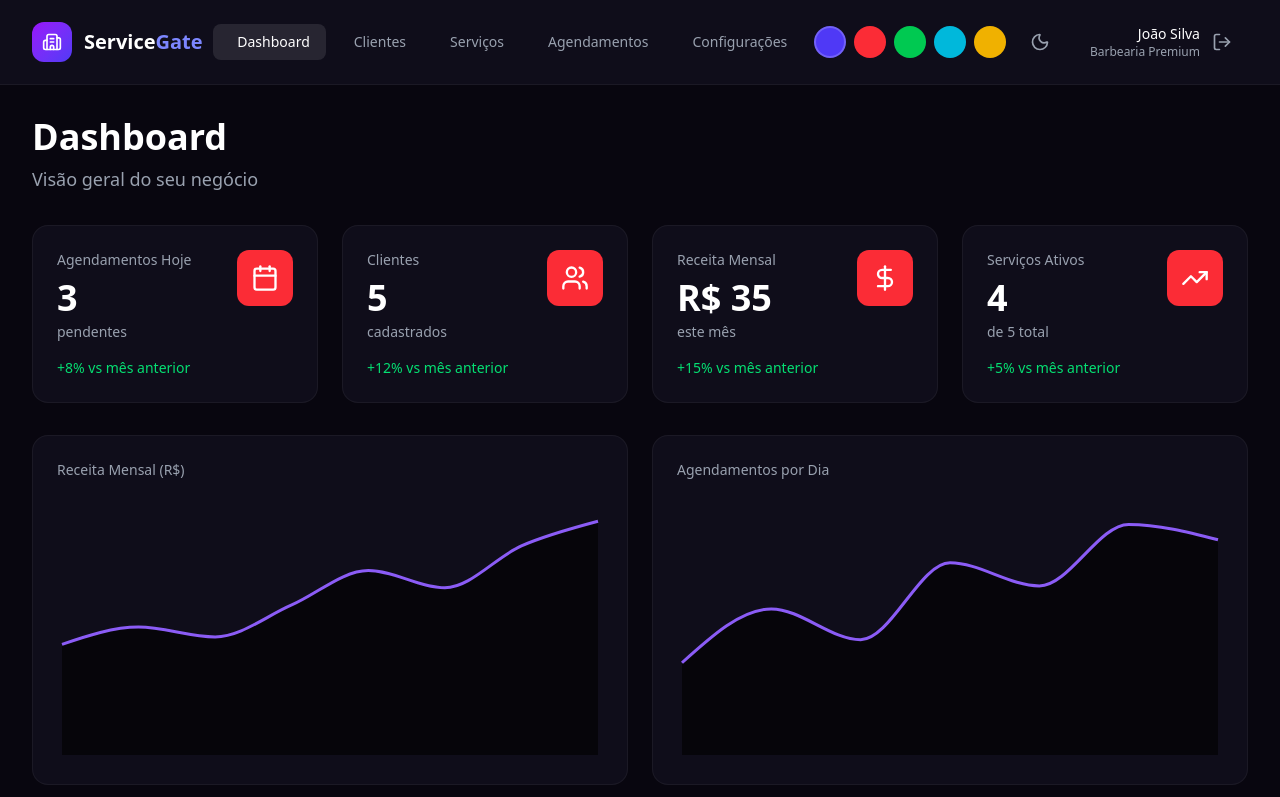
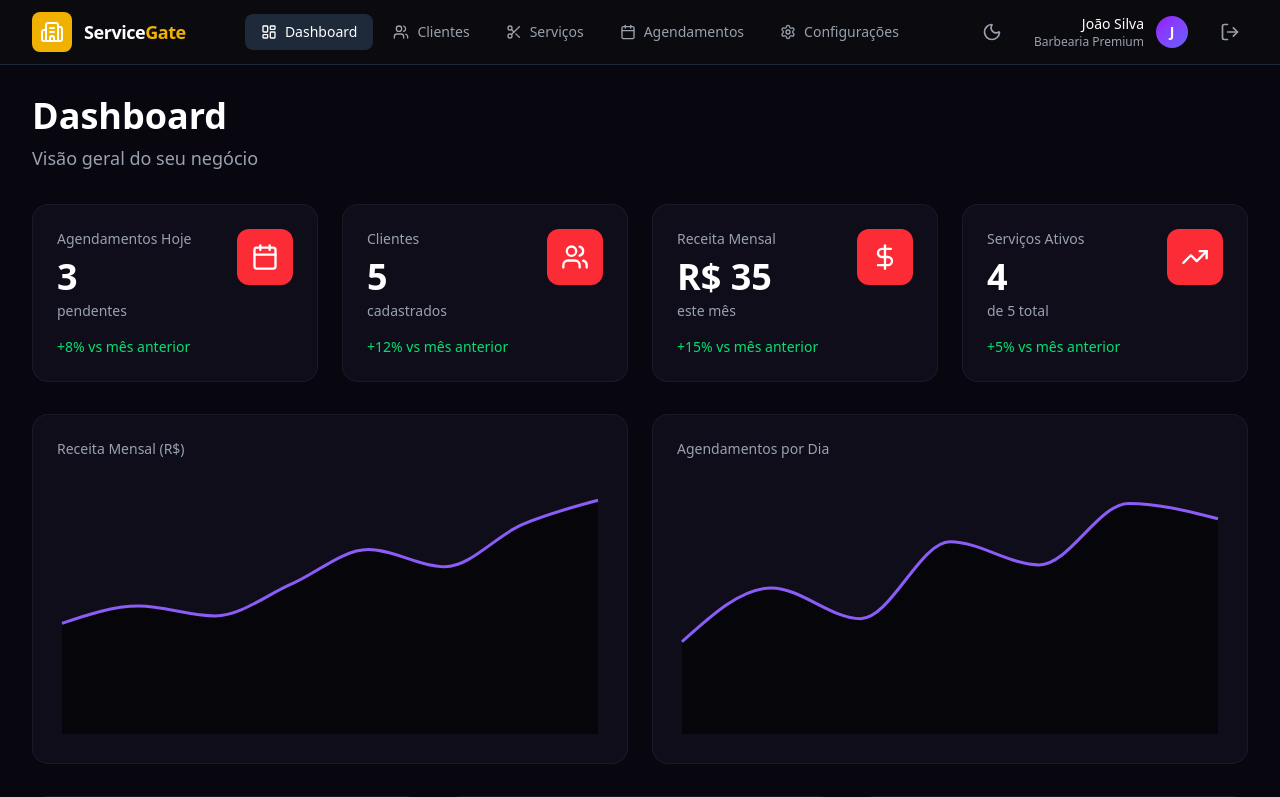
Before and after one commit to Devora-Oficial/Devora-Hackathon, a React app in the folder Front-end/: page /dashboardEmpresa in a window 1280 px wide. Shown: the top 797 px of the page. Built offline with nearby package versions, Linux system fonts and the light colour scheme; the HTML template or start-up script is replaced by a standard one.

Commit message:
arrumando caminhos e padronização da navbar de gerenciamento

```diff
--- a/Front-end/src/components/NavbarManage.jsx
+++ b/Front-end/src/components/NavbarManage.jsx
@@ -10,12 +10,12 @@ export default function NavbarManage({ userType = "company", userName = "João S
   // Define navegação baseada no tipo de usuário
   const navItems = userType === "admin"
     ? [
-        { name: "Dashboard", path: "/admin/dashboard", icon: LayoutDashboard },
-        { name: "Empresas", path: "/admin/empresas", icon: Building2 },
-        { name: "Configurações", path: "/admin/configuracoes", icon: Settings },
+        { name: "Dashboard", path: "/dashboardAdmin", icon: LayoutDashboard },
+        { name: "Empresas", path: "/empresas", icon: Building2 },
+        { name: "Configurações", path: "/configuracoesAdmin", icon: Settings },
       ]
     : [
-        { name: "Dashboard", path: "/dashboard", icon: LayoutDashboard },
+        { name: "Dashboard", path: "/dashboardEmpresa", icon: LayoutDashboard },
         { name: "Clientes", path: "/clientes", icon: Users },
         { name: "Serviços", path: "/servicos", icon: Scissors },
         { name: "Agendamentos", path: "/agendamentos", icon: Calendar },
--- a/Front-end/src/pages/admin/Empresas.jsx
+++ b/Front-end/src/pages/admin/Empresas.jsx
@@ -172,10 +172,13 @@ const Empresas = () => {
     },
   ];
 
+  const tipoConta = 'admin'
+
+
   return (
     <>
       <div className="bg-[#07060a] text-white font-sans antialiased min-h-screen pt-16">
-        <NavbarManage/>
+        <NavbarManage userType={tipoConta}/>
         <main className="mx-auto max-w-7xl px-4 py-8 sm:px-6 lg:px-8">
           <div className="mb-8">
             <h1 className="text-3xl font-bold tracking-tight">Empresas</h1>
--- a/Front-end/src/pages/empresa/DashboardEmpresa.jsx
+++ b/Front-end/src/pages/empresa/DashboardEmpresa.jsx
@@ -11,6 +11,7 @@ import {
   Settings
 } from 'lucide-react';
 import { AreaChart, Area, ResponsiveContainer } from 'recharts';
+import NavbarManage from '../../components/NavbarManage';
 
 // Mock data para gráficos
 const revenueData = [
@@ -33,78 +34,6 @@ const appointmentsData = [
   { day: 'Sáb', value: 30 },
   { day: 'Dom', value: 28 },
 ];
-
-// Navbar Component
-function Navbar({ currentUser }) {
-  const navItems = [
-    { id: 'dashboard', label: 'Dashboard' },
-    { id: 'clients', label: 'Clientes' },
-    { id: 'services', label: 'Serviços' },
-    { id: 'appointments', label: 'Agendamentos' },
-    { id: 'settings', label: 'Configurações' },
-  ];
-
-  const [activeItem, setActiveItem] = useState('dashboard');
-
-  return (
-    <nav className="bg-[#0f0d1a] border-b border-white/5 px-8 py-4">
-      <div className="max-w-[1600px] mx-auto flex items-center justify-between">
-        {/* Logo */}
-        <div className="flex items-center gap-3">
-          <div className="w-10 h-10 rounded-xl bg-gradient-to-br from-purple-600 to-indigo-600 flex items-center justify-center">
-            <Building2 className="w-5 h-5 text-white" />
-          </div>
-          <span className="text-white font-semibold text-xl">
-            Service<span className="text-indigo-400">Gate</span>
-          </span>
-        </div>
-
-        {/* Nav Items */}
-        <div className="flex items-center gap-1">
-          {navItems.map(item => (
-            <button
-              key={item.id}
-              onClick={() => setActiveItem(item.id)}
-              className={`px-4 py-2 rounded-lg text-sm font-medium transition-all flex items-center gap-2 ${activeItem === item.id
-                  ? 'bg-white/10 text-white'
-                  : 'text-gray-400 hover:text-white hover:bg-white/5'
-                }`}
-            >
-              <span>{item.icon}</span>
-              <span>{item.label}</span>
-            </button>
-          ))}
-        </div>
-
-        {/* Right Side */}
-        <div className="flex items-center gap-4">
-          {/* Color Circles */}
-          <div className="flex items-center gap-2">
-            <button className="w-8 h-8 rounded-full bg-indigo-600 border-2 border-white/20 hover:scale-110 transition"></button>
-            <button className="w-8 h-8 rounded-full bg-red-500 hover:scale-110 transition"></button>
-            <button className="w-8 h-8 rounded-full bg-green-500 hover:scale-110 transition"></button>
-            <button className="w-8 h-8 rounded-full bg-cyan-500 hover:scale-110 transition"></button>
-            <button className="w-8 h-8 rounded-full bg-yellow-500 hover:scale-110 transition"></button>
-          </div>
-
-          {/* Dark Mode Toggle */}
-          <button className="p-2 rounded-lg hover:bg-white/5 text-gray-400 hover:text-white transition">
-            <Moon className="w-5 h-5" />
-          </button>
-
-          {/* User Info */}
-          <div className="flex items-center gap-3 px-4 py-2 rounded-lg hover:bg-white/5 transition cursor-pointer">
-            <div className="text-right">
-              <div className="text-white text-sm font-medium">{currentUser.name}</div>
-              <div className="text-gray-400 text-xs">{currentUser.business}</div>
-            </div>
-            <LogOut className="w-5 h-5 text-gray-400" />
-          </div>
-        </div>
-      </div>
-    </nav>
-  );
-}
 
 // Stat Card Component
 function StatCard({ title, value, subtitle, change, icon: Icon, color }) {
@@ -201,8 +130,8 @@ export default function Dashboard() {
   ];
 
   return (
-    <div className="min-h-screen bg-[#08060f]">
-      <Navbar currentUser={currentUser} />
+    <div className="min-h-screen bg-[#08060f] pt-16">
+      <NavbarManage/>
 
       <main className="max-w-[1600px] mx-auto p-8">
         {/* Header */}
```
